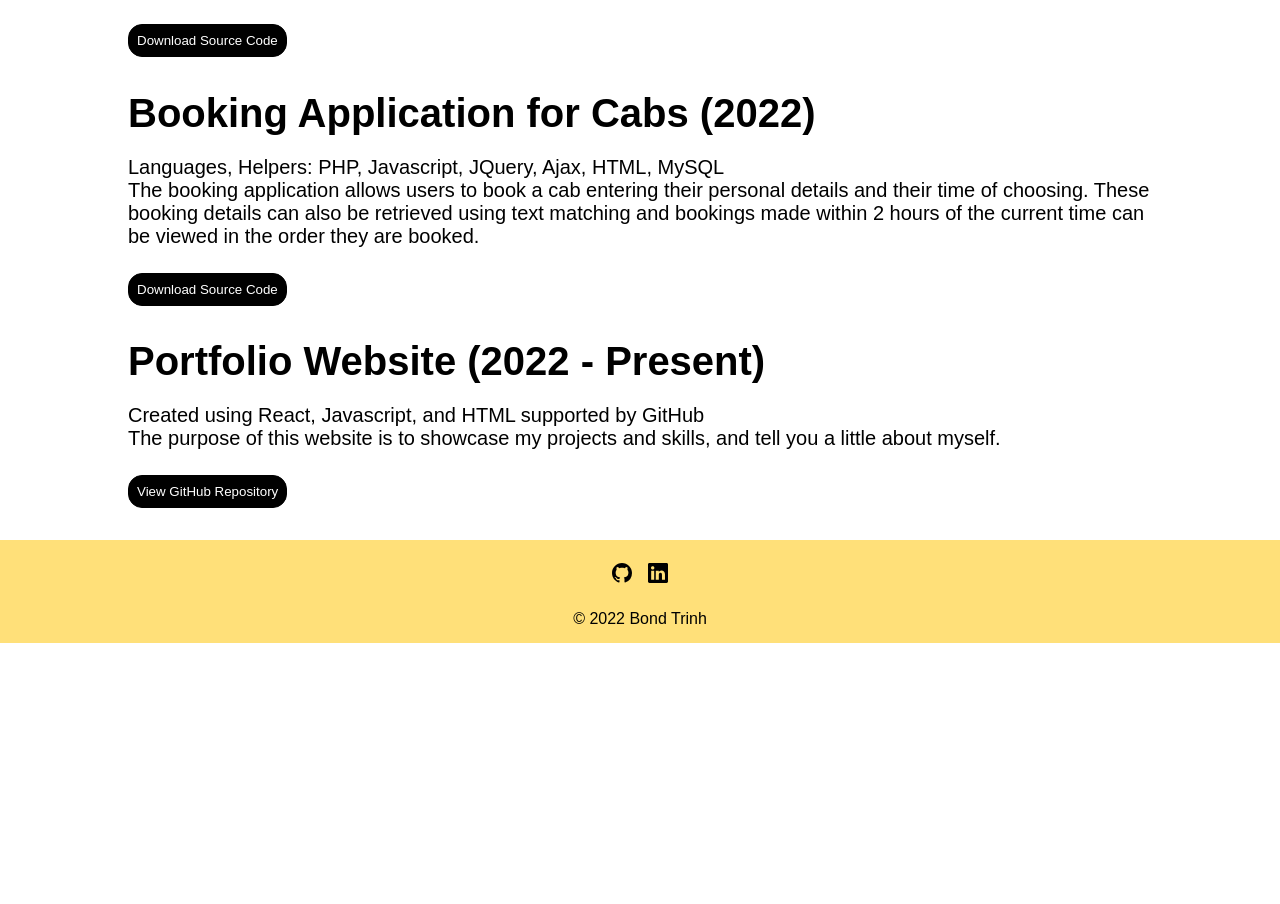
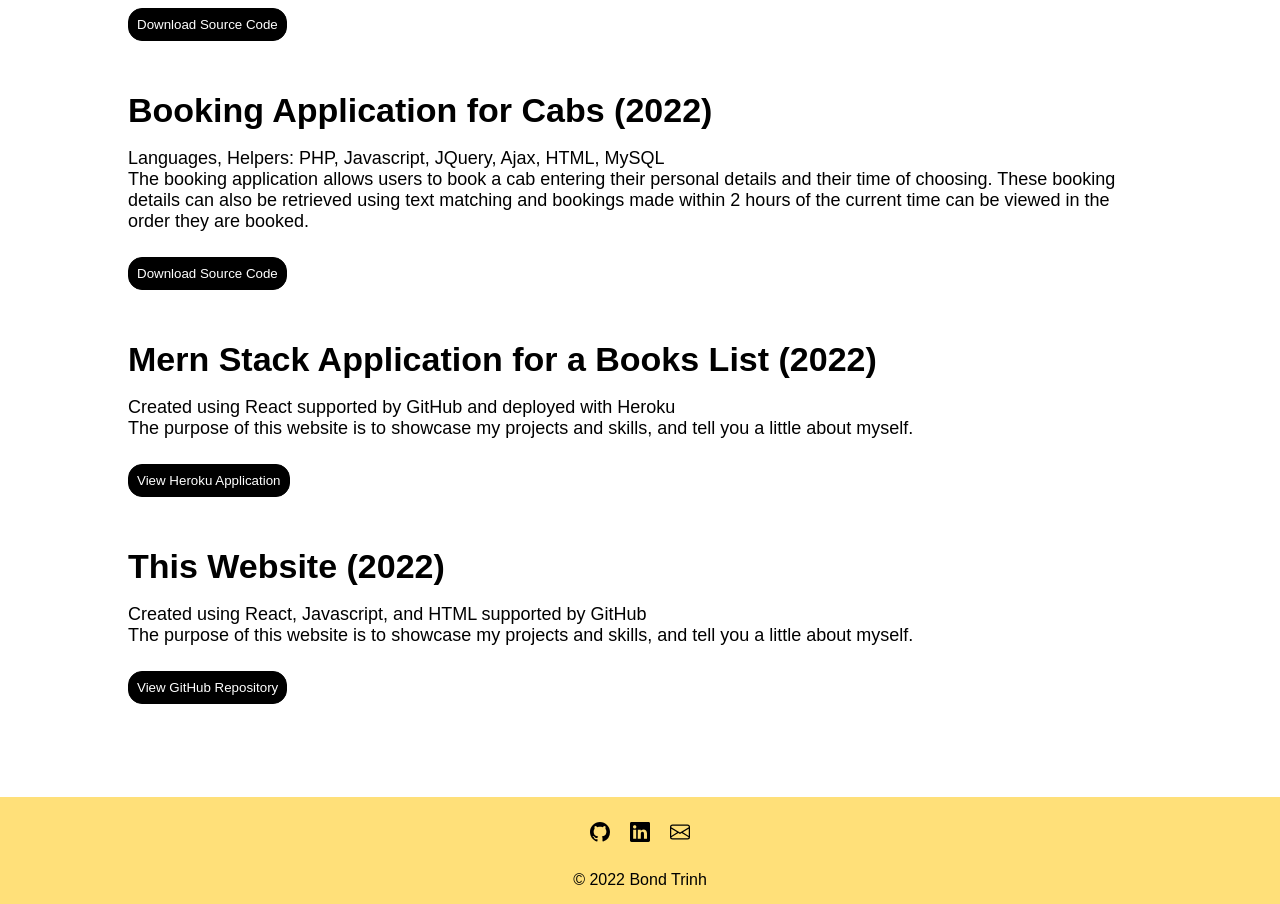
Before and after one commit to trinhbond/personal-portfolio, a React (Create React App) app: page /projects in a window 1280 px wide. Shown: the part 511-1415 px from the top of the page. Before the commit the page ends 1154 px from the top, so only its background shows below. Built offline with nearby package versions, Linux system fonts and the light colour scheme.

Commit message:
Created more CSS files, added more content to Footer.

```diff
--- a/src/App.js
+++ b/src/App.js
@@ -1,6 +1,7 @@
 import "./styles/App.css";
 import Header from './components/Header';
 import Footer from './components/Footer';
+
 function App() {
   document.title="App";
   return (
--- a/src/components/Footer.js
+++ b/src/components/Footer.js
@@ -27,6 +27,16 @@ const Footer = () => {
           <path d="M0 1.146C0 .513.526 0 1.175 0h13.65C15.474 0 16 .513 16 1.146v13.708c0 .633-.526 1.146-1.175 1.146H1.175C.526 16 0 15.487 0 14.854V1.146zm4.943 12.248V6.169H2.542v7.225h2.401zm-1.2-8.212c.837 0 1.358-.554 1.358-1.248-.015-.709-.52-1.248-1.342-1.248-.822 0-1.359.54-1.359 1.248 0 .694.521 1.248 1.327 1.248h.016zm4.908 8.212V9.359c0-.216.016-.432.08-.586.173-.431.568-.878 1.232-.878.869 0 1.216.662 1.216 1.634v3.865h2.401V9.25c0-2.22-1.184-3.252-2.764-3.252-1.274 0-1.845.7-2.165 1.193v.025h-.016a5.54 5.54 0 0 1 .016-.025V6.169h-2.4c.03.678 0 7.225 0 7.225h2.4z"/>
         </svg>
       </a>
+      <a className="btn" href="mailto:bond.nicktrinh@gmail.com" role="button">
+      <svg xmlns="http://www.w3.org/2000/svg"
+        width="20"
+        height="20"
+        fill="currentColor"
+        class="bi bi-envelope"
+        viewBox="0 0 16 16">
+        <path d="M0 4a2 2 0 0 1 2-2h12a2 2 0 0 1 2 2v8a2 2 0 0 1-2 2H2a2 2 0 0 1-2-2V4Zm2-1a1 1 0 0 0-1 1v.217l7 4.2 7-4.2V4a1 1 0 0 0-1-1H2Zm13 2.383-4.708 2.825L15 11.105V5.383Zm-.034 6.876-5.64-3.471L8 9.583l-1.326-.795-5.64 3.47A1 1 0 0 0 2 13h12a1 1 0 0 0 .966-.741ZM1 11.105l4.708-2.897L1 5.383v5.722Z"/>
+      </svg>
+      </a>
     </div>
     <p>&copy; 2022 Bond Trinh</p>
   </footer>
--- a/src/components/Header.js
+++ b/src/components/Header.js
@@ -17,7 +17,7 @@ const Header = () => {
                 <li><Link to="/">Home</Link></li>
                 <li><Link to="/projects">Projects</Link></li>
                 <li><Link to="/aboutme">About Me</Link></li>
-                <li><i className='fas fa-bars'></i></li>
+                <li>test</li>
               </ul>
             </nav>
           </header>
--- a/src/pages/AboutMe.js
+++ b/src/pages/AboutMe.js
@@ -1,9 +1,10 @@
 import React from 'react';
+import "../styles/AboutMe.css";
 
 function AboutMe() {
   document.title = "About Me";
   return (
-  <div>
+  <div className="About-Me">
     This is the about me page.
   </div>
   )
--- a/src/pages/Home.js
+++ b/src/pages/Home.js
@@ -1,9 +1,10 @@
 import React from 'react';
+import "../styles/Home.css";
 
 function Home() {
   document.title = "Home";
   return (
-  <div>
+  <div className="Home">
     This is the home page.
   </div>
   )
--- a/src/pages/Projects.js
+++ b/src/pages/Projects.js
@@ -31,7 +31,14 @@ export default function Projects() {
             <button className="btn"><a href="/Projects/assign1.7z" download>Download Source Code</a></button>
         </section>
         <section>
-            <h1>Portfolio Website (2022 - Present)</h1>
+            <h1>Mern Stack Application for a Books List (2022)</h1>
+            <p>Created using React supported by GitHub and deployed with Heroku</p>
+            <p id="description">The purpose of this website is to showcase my projects and skills, and tell you a little about myself.
+            </p>
+            <button className="btn"><a href="https://heroku-mern-app.herokuapp.com/" target="blank">View Heroku Application</a></button>
+        </section>
+        <section>
+            <h1>This Website (2022)</h1>
             <p>Created using React, Javascript, and HTML supported by GitHub</p>
             <p id="description">The purpose of this website is to showcase my projects and skills, and tell you a little about myself.
             </p>
--- a/src/styles/404.css
+++ b/src/styles/404.css
@@ -7,13 +7,9 @@
     text-align: center;
     display: flex;
     flex-direction: column;
+    min-height: 100vh;
 }
 .Error p {
     font-size: 62px;
+    margin: 0;
 }
-button {
-    padding: 15px;
-    border: none;
-    border-radius: 12px;
-    width: fit-content;
-}
--- /dev/null
+++ b/src/styles/AboutMe.css
@@ -0,0 +1,6 @@
+* {
+    font-family: sans-serif;
+}
+.About-Me {
+    padding: 15px 10%;
+}
--- a/src/styles/Footer.css
+++ b/src/styles/Footer.css
@@ -19,5 +19,5 @@
     margin-top: 15px;
 }
 .icons svg {
-    margin: 8px;
+    margin: 10px;
 }
--- a/src/styles/Header.css
+++ b/src/styles/Header.css
@@ -4,7 +4,6 @@
 #root {
   min-height: 100vh;
   position: relative;
-  padding-bottom: 120px;
 }
 .App-header {
   display: flex;
@@ -32,15 +31,21 @@
 .App-nav ul li {
   margin-left: 44px;
 }
+.App-nav ul li:last-child {
+  display: none;
+}
 a:-webkit-any-link {
   text-decoration: none;
   color: inherit;
 }
 @media screen and (max-width: 768px) {
-  .App-nav ul  {
-    display: none;
-  }
   .App-nav {
     padding: 25px;
   }
+  .App-nav ul li:not(:last-child) {
+    display: none;
+  }
+  .App-nav ul li:last-child {
+    display: block;
+  }
 }
--- /dev/null
+++ b/src/styles/Home.css
@@ -0,0 +1,6 @@
+* {
+    font-family: sans-serif;
+}
+.Home {
+    padding: 15px 10%;
+}
--- a/src/styles/Projects.css
+++ b/src/styles/Projects.css
@@ -3,15 +3,16 @@
 }
 .container {
     padding: 15px 10%;
+    padding-bottom: 150px;
 }
 h1, p {
     margin-bottom: 0;
 }
 h1 {
-    font-size: 40px;
+    font-size: 34px;
 }
 p {
-    font-size: 20px;
+    font-size: 18px;
 }
 #description {
     margin-top: 0;
@@ -24,3 +25,6 @@ p {
     border-radius: 14px;
     padding: 8px;
 }
+section {
+    margin-bottom: 50px;
+}
```
Lines whose indentation alone changed are shown as unchanged.
